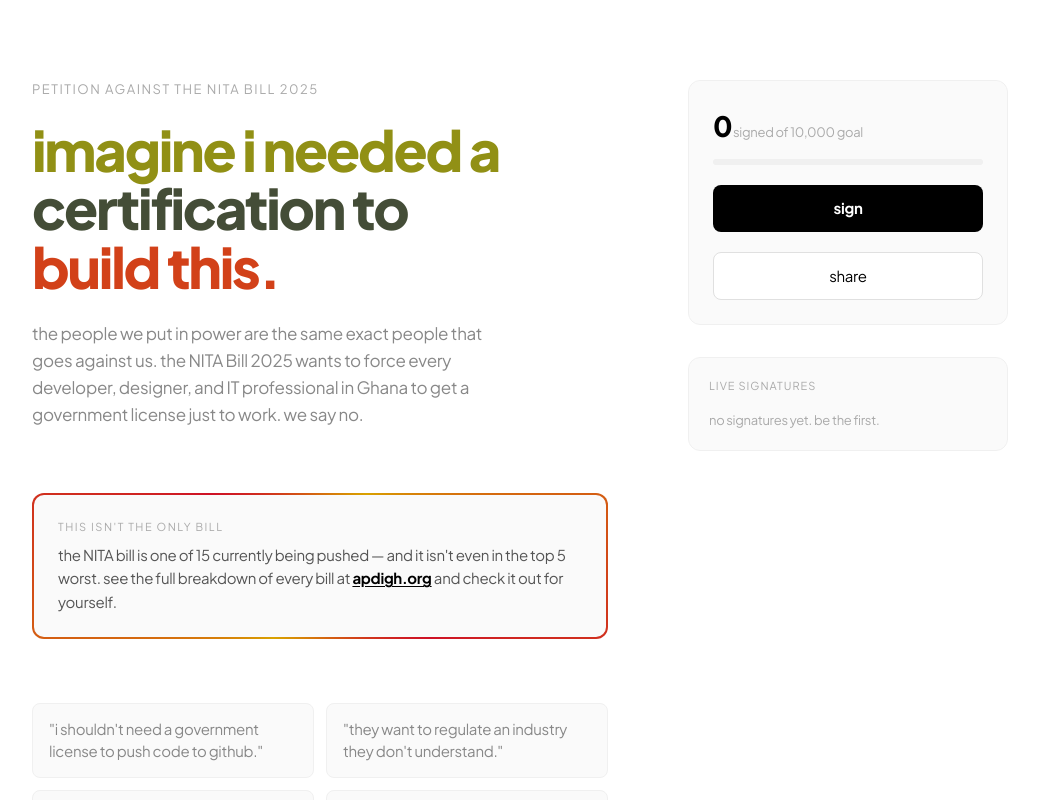
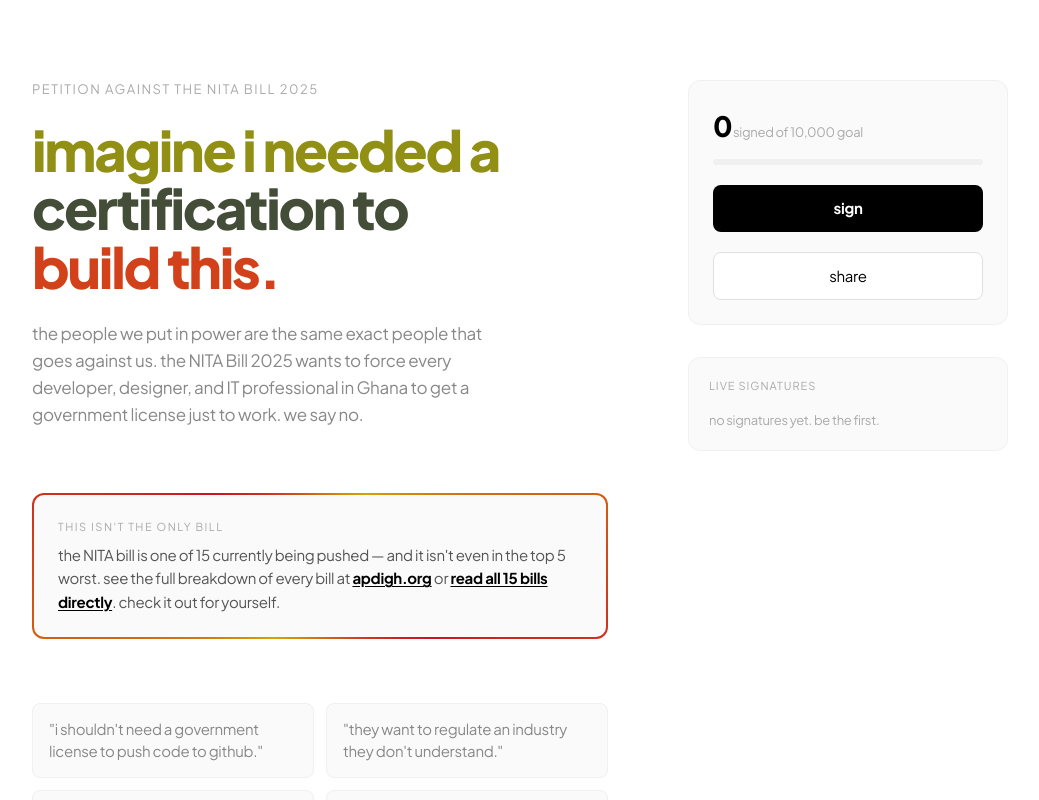
Before and after one commit to Eugene261/nitastopthebill, a Next.js app: page / in a window 1280 px wide. Shown: the top 800 px of the page, without its empty margins (120-1159 px from the left). Built offline with nearby package versions, Linux system fonts and the light colour scheme; no server answers; the database is empty.

Commit message:
feat: update PetitionApp with additional resource link
- Added a new link in the PetitionApp component for users to read all 15 bills directly, enhancing user access to information.

```diff
--- a/src/components/PetitionApp.tsx
+++ b/src/components/PetitionApp.tsx
@@ -202,7 +202,16 @@ export default function PetitionApp({
                 >
                   apdigh.org
                 </a>
-                {" "}and check it out for yourself.
+                {" "}or{" "}
+                <a
+                  href="https://drive.google.com/file/d/1XzA5DJW6BGzkgQmjteK8b49xZytLRnmE/view"
+                  target="_blank"
+                  rel="noopener noreferrer"
+                  className="font-bold text-black underline underline-offset-2 transition-colors hover:text-[#666666]"
+                >
+                  read all 15 bills directly
+                </a>
+                . check it out for yourself.
               </p>
             </div>
 
```
